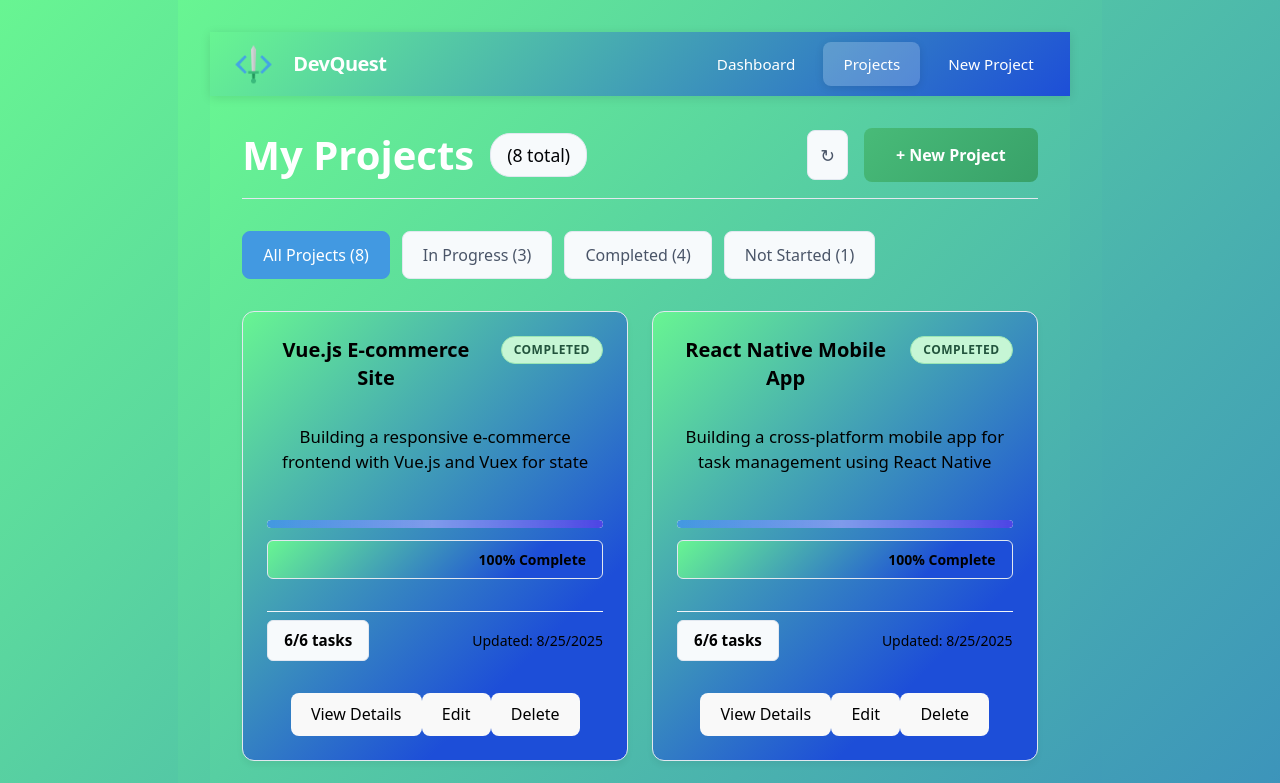
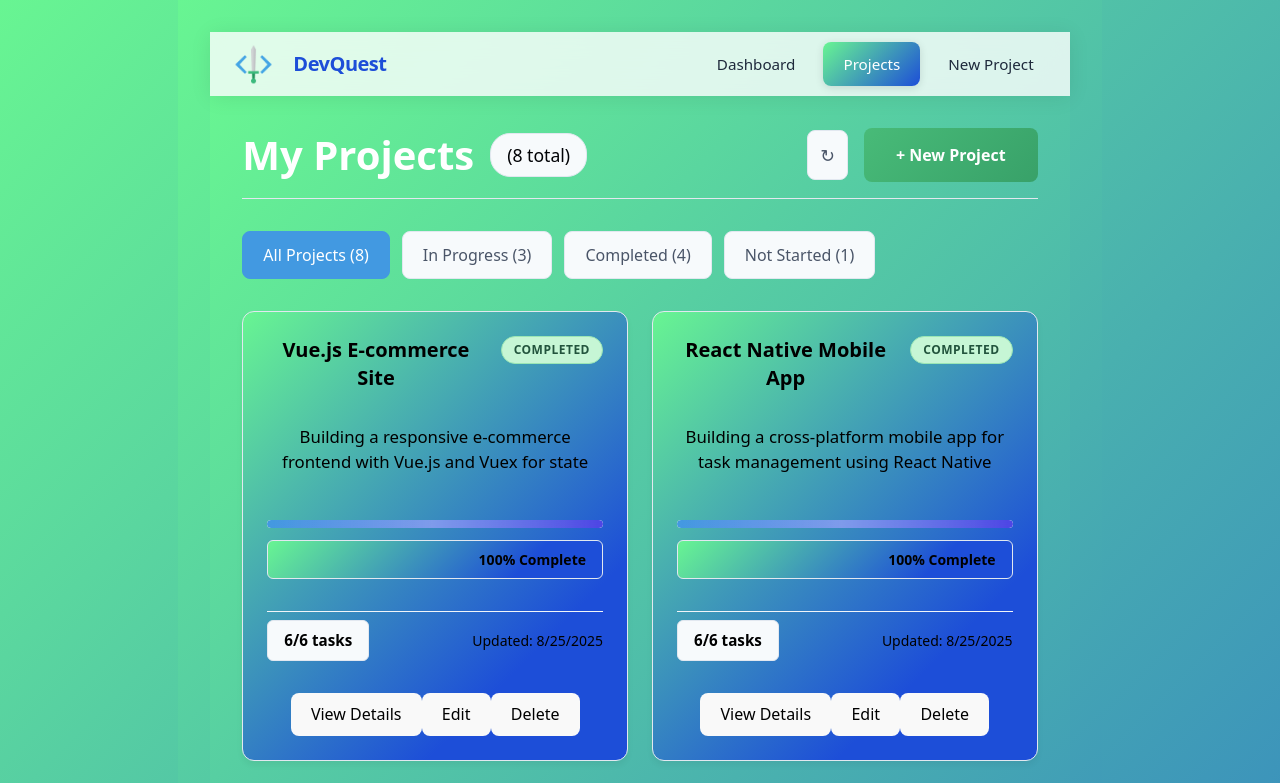
Before and after one commit to Suleyaziz/DevQuest, a React (Vite) app: page /projects in a window 1280 px wide. Shown: the top 783 px of the page. Built offline with nearby package versions, Linux system fonts and the light colour scheme; data requests are answered from the project's data file.

Commit message:
style: update NavBar styles for improved aesthetics and consistency

```diff
--- a/src/components/NavBar.css
+++ b/src/components/NavBar.css
@@ -1,15 +1,19 @@
 /* NavBar.css */
+
+/* Navbar wrapper */
 .navbar {
-    background: linear-gradient(135deg, #68f592 0%, #1d4ed8 100%);
-    color: white;
+    background: rgba(255, 255, 255, 0.8); /* translucent white */
+    backdrop-filter: blur(12px);          /* frosted glass effect */
+    -webkit-backdrop-filter: blur(12px);  /* Safari support */
+    color: #1e293b; /* dark slate for text */
     padding: 0;
     position: sticky;
     top: 0;
     z-index: 1000;
-    box-shadow: 0 2px 10px rgba(0, 0, 0, 0.1);
+    box-shadow: 0 2px 20px rgba(0, 0, 0, 0.08);
 }
-/*container size*/
 
+/* Container */
 .navbar-container {
     max-width: 1200px;
     margin: 0 auto;
@@ -20,6 +24,7 @@
     height: 64px;
 }
 
+/* Brand */
 .navbar-brand {
     display: flex;
     align-items: center;
@@ -41,12 +46,15 @@
   background-repeat: no-repeat;
   background-position: center;
 }
+
 .navbar-title {
     font-size: 1.25rem;
     font-weight: 700;
     letter-spacing: -0.5px;
+    color: #1d4ed8; /* brand blue */
 }
 
+/* Desktop Navigation */
 .navbar-links {
     display: flex;
     gap: 0.5rem;
@@ -55,7 +63,7 @@
 .nav-link {
     background: none;
     border: none;
-    color: white;
+    color: #1e293b; /* dark text */
     padding: 0.75rem 1.25rem;
     border-radius: 8px;
     cursor: pointer;
@@ -67,13 +75,14 @@
 }
 
 .nav-link:hover {
-    background: rgba(255, 255, 255, 0.1);
+    background: rgba(29, 78, 216, 0.1); /* soft brand hover */
     transform: translateY(-1px);
 }
 
 .nav-link.active {
-    background: rgba(255, 255, 255, 0.2);
-    box-shadow: 0 2px 8px rgba(0, 0, 0, 0.1);
+    background: linear-gradient(135deg, #68f592 0%, #1d4ed8 100%);
+    color: white;
+    box-shadow: 0 2px 8px rgba(0, 0, 0, 0.12);
 }
 
 .nav-icon {
@@ -89,7 +98,7 @@
     display: none;
     background: none;
     border: none;
-    color: white;
+    color: #1e293b;
     cursor: pointer;
     padding: 0.5rem;
     border-radius: 4px;
@@ -108,7 +117,7 @@
     display: block;
     height: 2px;
     width: 100%;
-    background: white;
+    background: #1e293b;
     border-radius: 2px;
     transition: all 0.3s ease;
     transform-origin: center;
@@ -167,9 +176,8 @@
 }
 
 .mobile-nav-link.active {
-    background: #ebf8ff;
-    color: #2563eb;
-    border-left: 4px solid #2563eb;
+    background: linear-gradient(135deg, #68f592 0%, #1d4ed8 100%);
+    color: white;
 }
 
 .mobile-nav-icon {
@@ -212,6 +220,7 @@
 
     .navbar-title {
         font-size: 1.1rem;
+    }
 }
 
 @media (max-width: 480px) {
@@ -231,6 +240,3 @@
         font-size: 1rem;
     }
 }
-
-
-}
```
